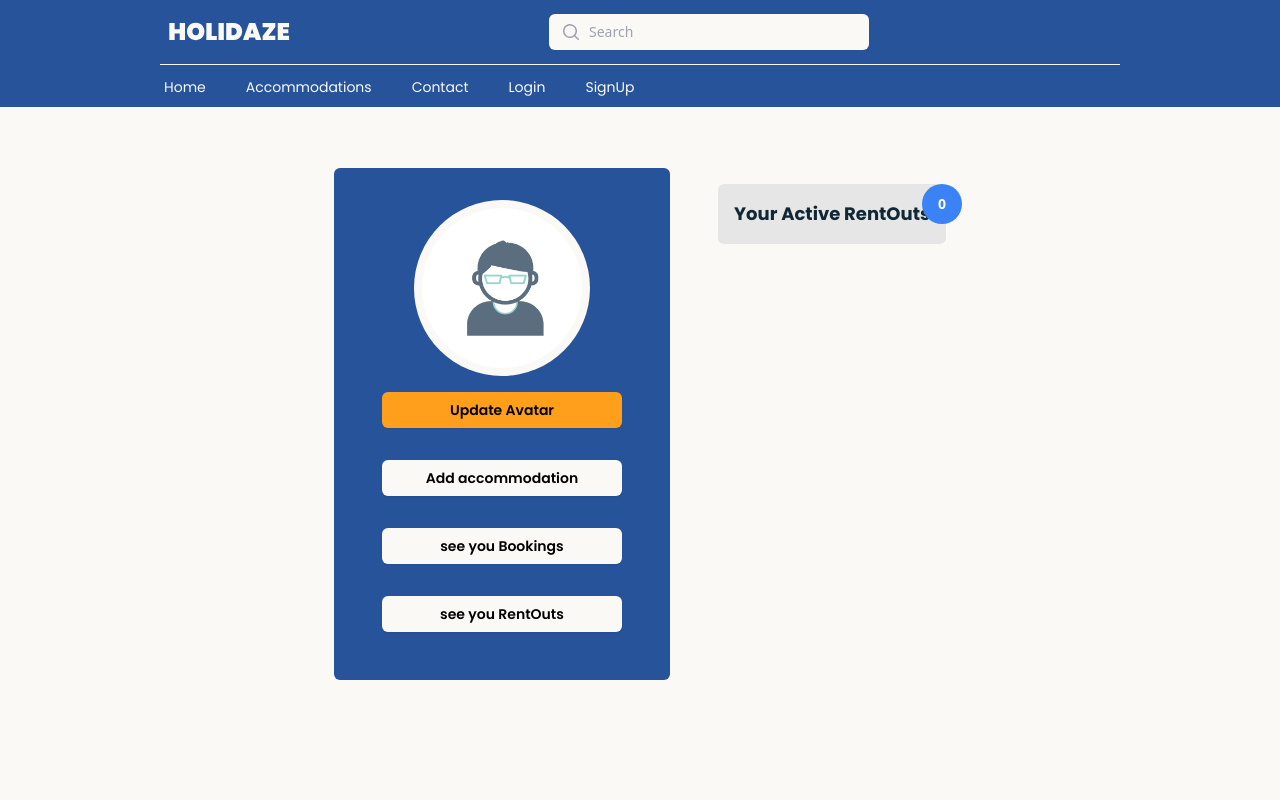
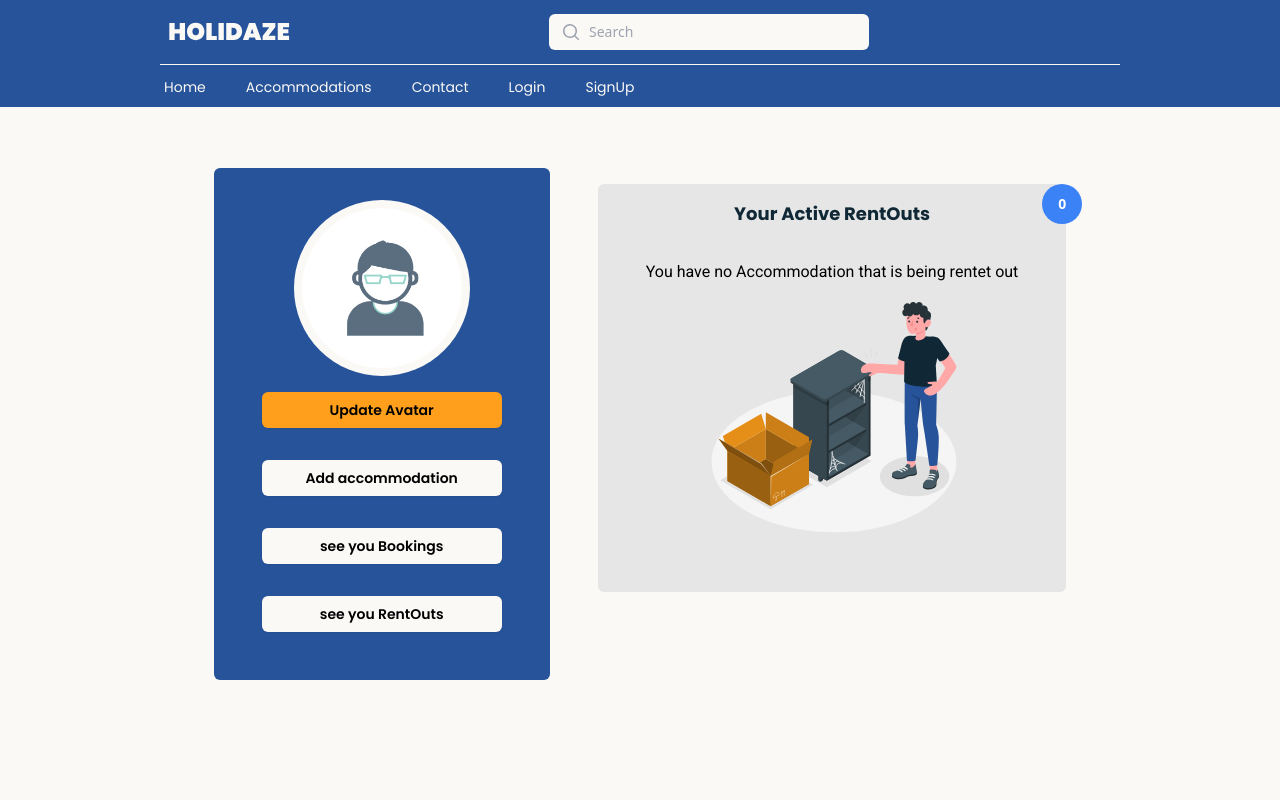
Before and after one commit to Liisagrant/Holidaze, a React (Vite) app: page /Profile in a window 1280 px wide. Both pictures are taken after a click on the button "see you RentOuts". Shown: the top 800 px of the page. Built offline with nearby package versions, Linux system fonts and the light colour scheme.

Commit message:
added a message for the user if there is no venues being rented out

```diff
--- a/src/Pages/Profile/RentOuts.jsx
+++ b/src/Pages/Profile/RentOuts.jsx
@@ -1,6 +1,7 @@
 import { useSelector } from 'react-redux';
 import { Link } from 'react-router-dom';
 import NoImage from '../../../public/NoImage.png';
+import NoRentOuts from '../../../public/NoRentOuts.svg';
 
 const RentOuts = () => {
   const singleProfile = useSelector((state) => state.Profile.singleProfile);
@@ -10,11 +11,12 @@ const RentOuts = () => {
   return (
     <div className="relative">
       <div className="bg-lightgray p-4 mx-4 my-4 rounded-md flex flex-col">
-        <p className="font-header text-lg text-darkblue font-bold">
+        <p className="font-header text-lg text-darkblue font-bold text-center">
           Your Active RentOuts
         </p>
         {singleProfile &&
-          singleProfile.venues &&
+        singleProfile.venues &&
+        singleProfile.venues.length > 0 ? (
           singleProfile.venues.map((venue) => (
             <Link to={`/Accommodation/${venue.id}`}>
               <div
@@ -43,10 +45,25 @@ const RentOuts = () => {
                 </div>
               </div>
             </Link>
-          ))}
+          ))
+        ) : (
+          <div className="flex flex-col justify-center items-center p-8">
+            <p className="font-paragraph font-md text-md">
+              You have no Accommodation that is being rentet out{' '}
+            </p>
+            <div>
+              <img
+                src={NoRentOuts}
+                alt="no rentouts. Man standign next to an empty shelf"
+              />
+            </div>
+          </div>
+        )}
       </div>
       <div className="absolute top-0 right-0 h-10 w-10 flex items-center justify-center rounded-full bg-blue-500 text-white text-sm font-bold">
-        {numVenues}
+        {singleProfile && singleProfile.venues
+          ? singleProfile.venues.length
+          : 0}
       </div>
     </div>
   );
```
Also changed, not shown: public/NoRentOuts.svg (added).
